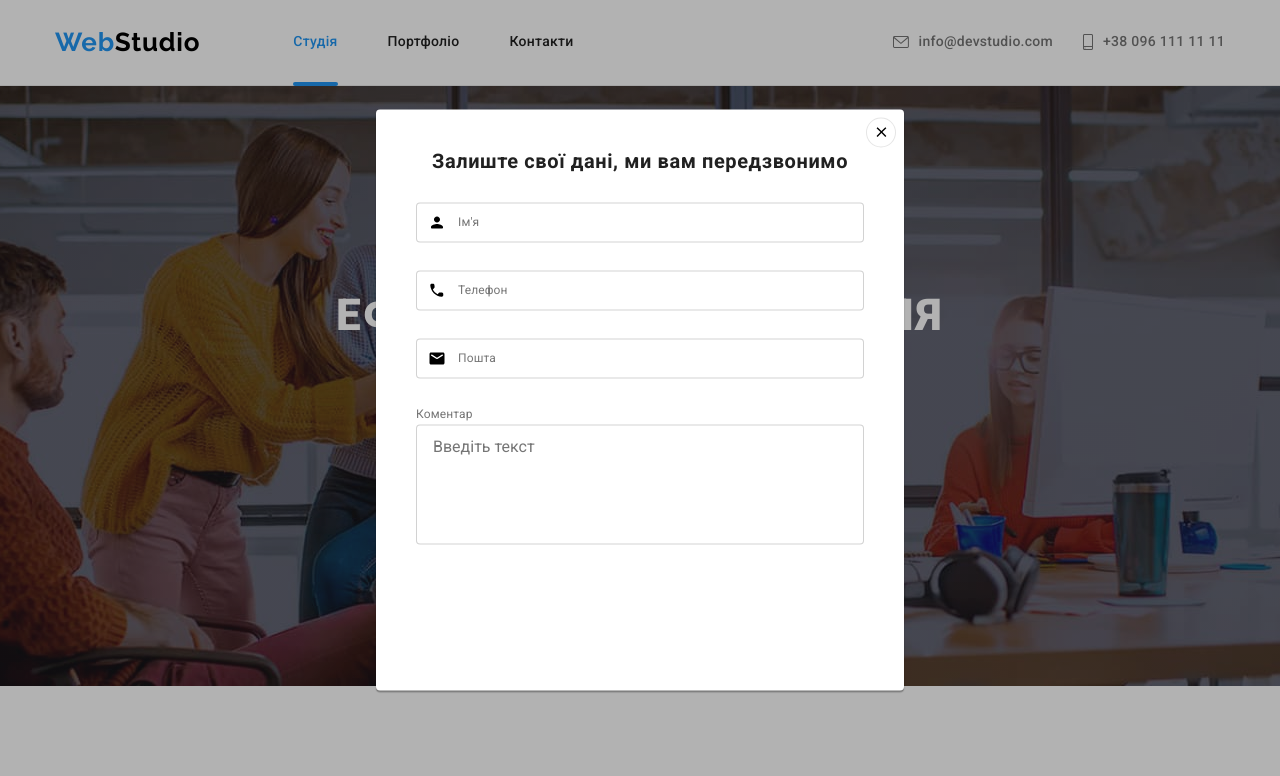
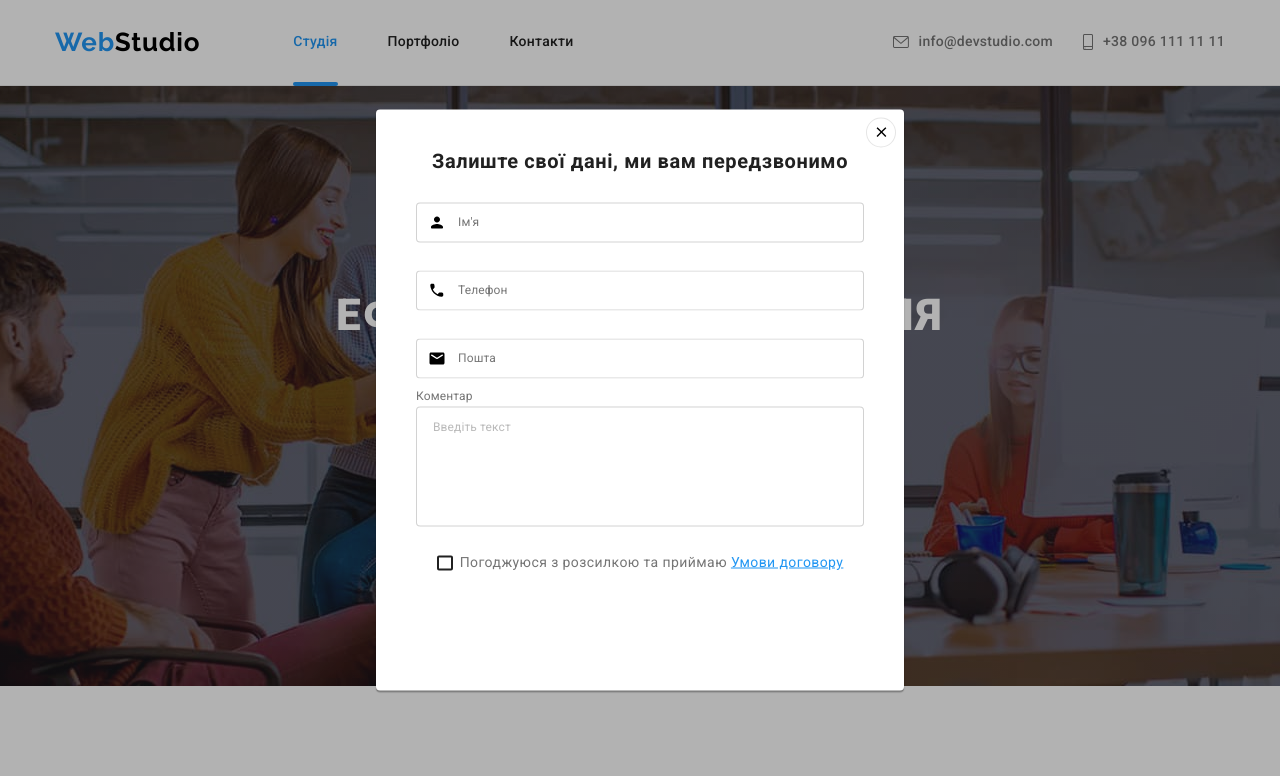
Before and after one commit to AndriiRod/goit-markup-hw-06, a plain HTML site: page index.html in a window 1280 px wide. Both pictures are taken after a click on the button "Замовити послугу". Shown: the top 776 px of the page. Drawn offline with nearby package versions, Linux system fonts and the light colour scheme.

Commit message:
ready modal check

```diff
--- a/css/styles.css
+++ b/css/styles.css
@@ -670,6 +670,7 @@ img {
 
   margin-bottom: 28px;
 }
+
 .form-input {
   width: 100%;
   height: 40px;
@@ -694,6 +695,7 @@ img {
   line-height: 1.17;
   letter-spacing: 0.01em;
   color: var(--secondary-text-color);
+  animation: label-anim-down 1200ms var(--animation-cubic-bezier) forwards;
 }
 .form-field:hover,
 .form-input:hover {
@@ -724,13 +726,18 @@ img {
 }
 @keyframes label-anim-down {
   0% {
+    transform: translateY(-38px) translateX(-42px);
   }
   60% {
-    transform: translateX(42px);
+    transform: translateY(-38px);
   }
   100% {
-    transform: translateX(42px) translateY(38px);
   }
+}
+.form-area-field {
+  position: relative;
+  display: block;
+  margin-bottom: 20px;
 }
 .form-area {
   width: 100%;
@@ -741,7 +748,7 @@ img {
   border: 1px solid rgba(33, 33, 33, 0.2);
   border-radius: 4px;
 }
-.form-field:focus-within > .form-area {
+.form-area-field:focus-within > .form-area {
   outline: transparent;
   border-color: var(--accent-color);
 }
@@ -751,11 +758,59 @@ img {
 }
 .form-area-label {
   display: block;
-
-  margin-bottom: 4px;
+  position: absolute;
+  left: 0;
+  transform: translateY(-18px);
 
   font-size: 12px;
   line-height: 1.17;
   letter-spacing: 0.01em;
   color: var(--secondary-text-color);
 }
+.form-area::placeholder {
+  font-size: 12px;
+  line-height: 1.17;
+  letter-spacing: 0.01em;
+
+  color: rgba(117, 117, 117, 0.5);
+}
+.form-agreement-field {
+  display: flex;
+  justify-content: center;
+  align-items: center;
+}
+.form-check {
+  appearance: none;
+}
+.form-check-area {
+  display: flex;
+  justify-content: center;
+  align-items: center;
+
+  width: 16px;
+  height: 15px;
+  margin-right: 7px;
+
+  border-radius: 2px;
+  border: 2px solid #212121;
+}
+.form-check-area > .icon {
+  fill: transparent;
+}
+.form-check:checked + .form-check-area > .icon {
+  fill: #ffffff;
+}
+.form-check:checked + .form-check-area {
+  border-color: var(--accent-color);
+  background-color: var(--accent-color);
+}
+.form-agreement-label {
+  font-size: 14px;
+  line-height: 1.7;
+  letter-spacing: 0.03em;
+
+  color: var(--secondary-text-color);
+}
+.form-agreement-label > a {
+  color: var(--accent-color);
+}
--- a/index.html
+++ b/index.html
@@ -454,9 +454,20 @@
             </svg>
             <span class="form-label">Пошта</span>
           </label>
-          <label class="form-field">
+          <label class="form-area-field">
             <span class="form-area-label">Коментар</span>
             <textarea name="comment" class="form-area" placeholder="Введіть текст"></textarea>
+          </label>
+          <label class="form-agreement-field">
+            <input type="checkbox" name="agreement" class="form-check" />
+            <span class="form-check-area">
+              <svg class="icon" width="16" height="15">
+                <use href="./images/icons.svg#icon-check"></use>
+              </svg>
+            </span>
+            <span class="form-agreement-label"
+              >Погоджуюся з розсилкою та приймаю <a href="">Умови договору</a></span
+            >
           </label>
         </form>
       </div>
```
